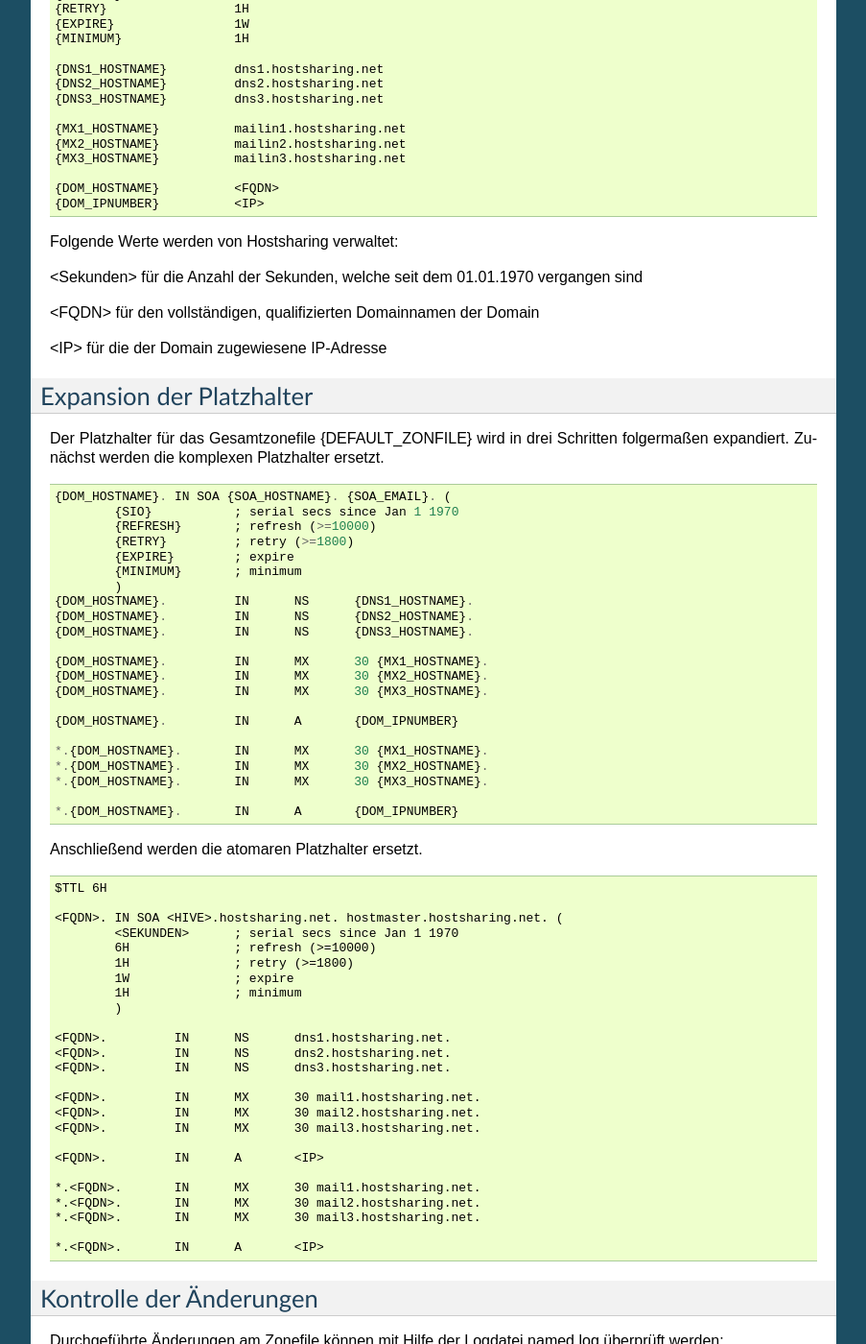
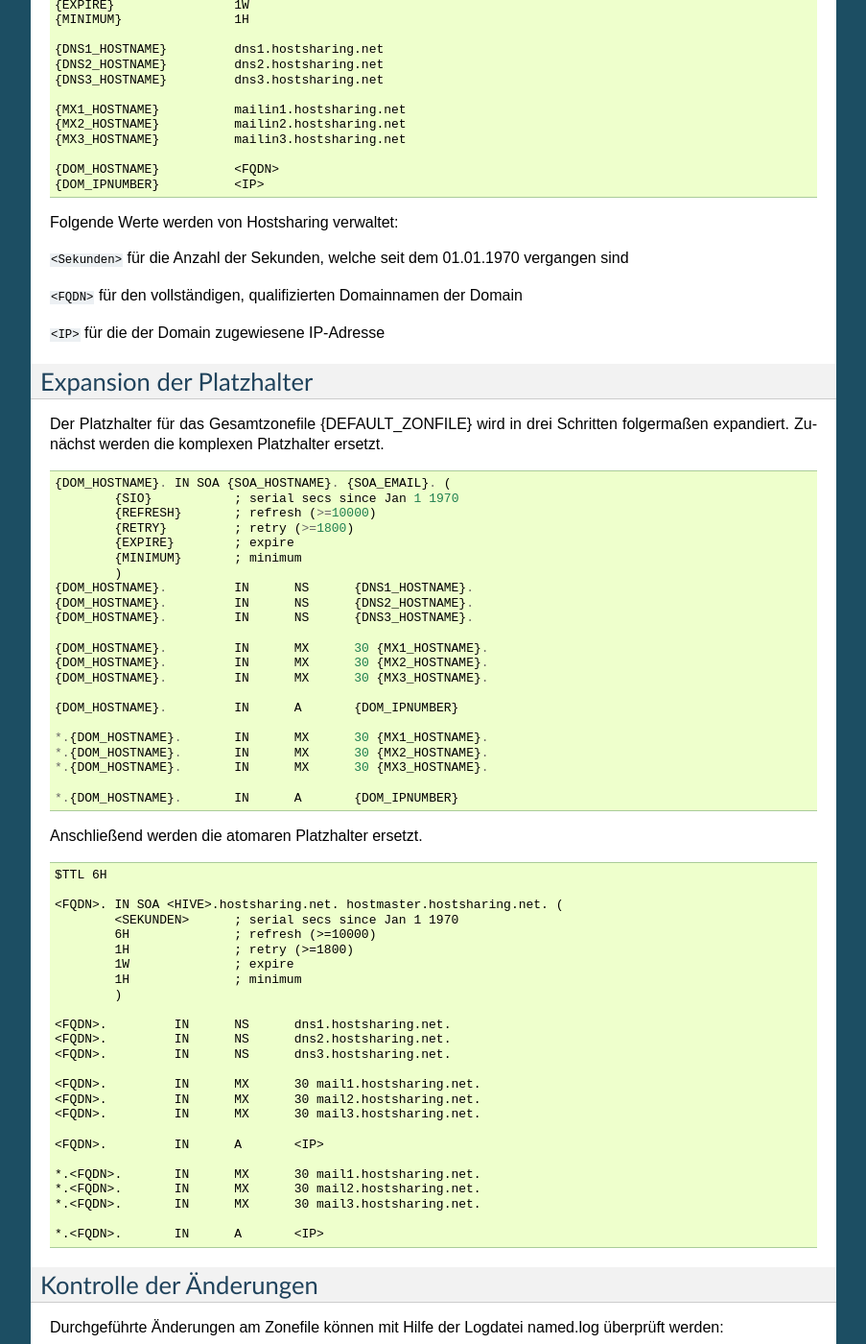
Before and after one commit to hostsharing/hs.docs.users, a Sphinx documentation site: the page built from source/zonefile.rst, in a window 1280 px wide and 1400 px high, scrolled down 1839 px. Shown: the whole window at 96% size, without its empty margins (198-1101 px from the left). Built offline with Sphinx 7.4.7, drawn with Linux system fonts in a browser that asks for light colours; pages that are not in the unit, such as notebooks, are missing from menus; some of the changed text lies outside the part shown.

Commit message:
added accentuation

```diff
--- a/source/zonefile.rst
+++ b/source/zonefile.rst
@@ -123,11 +124,11 @@ Platzhalter
 
 Folgende Werte werden von Hostsharing verwaltet:
 
-<Sekunden> 	für die Anzahl der Sekunden, welche seit dem 01.01.1970 vergangen sind
+``<Sekunden>`` 	für die Anzahl der Sekunden, welche seit dem 01.01.1970 vergangen sind
 
-<FQDN> 		für den vollständigen, qualifizierten Domainnamen der Domain
+``<FQDN>`` 	für den vollständigen, qualifizierten Domainnamen der Domain
 
-<IP> 		für die der Domain zugewiesene IP-Adresse
+``<IP>``	für die der Domain zugewiesene IP-Adresse
 
 
 Expansion der Platzhalter
@@ -209,4 +210,4 @@ Zur Überprüfung von Änderungen am Zonefile sollte immer die Seriennummer in d
 Das eigene Zonefile deaktivieren/zurücksetzen
 ---------------------------------------------
 
-Im Verzeichnis ~/doms/example.com/etc/ das vorhandene Zonefile (pri.example.com) leeren (0 Bytes). Das leere Zonefile wird durch einen Robot gelöscht und es gilt das Standardzonefile.
+Im Verzeichnis ``~/doms/example.com/etc/`` das vorhandene Zonefile (pri.example.com) leeren (0 Bytes). Das leere Zonefile wird durch einen Robot gelöscht und es gilt das Standardzonefile.
```
Also changed, not shown: other parts of source/zonefile.rst (+2 -1 lines).
